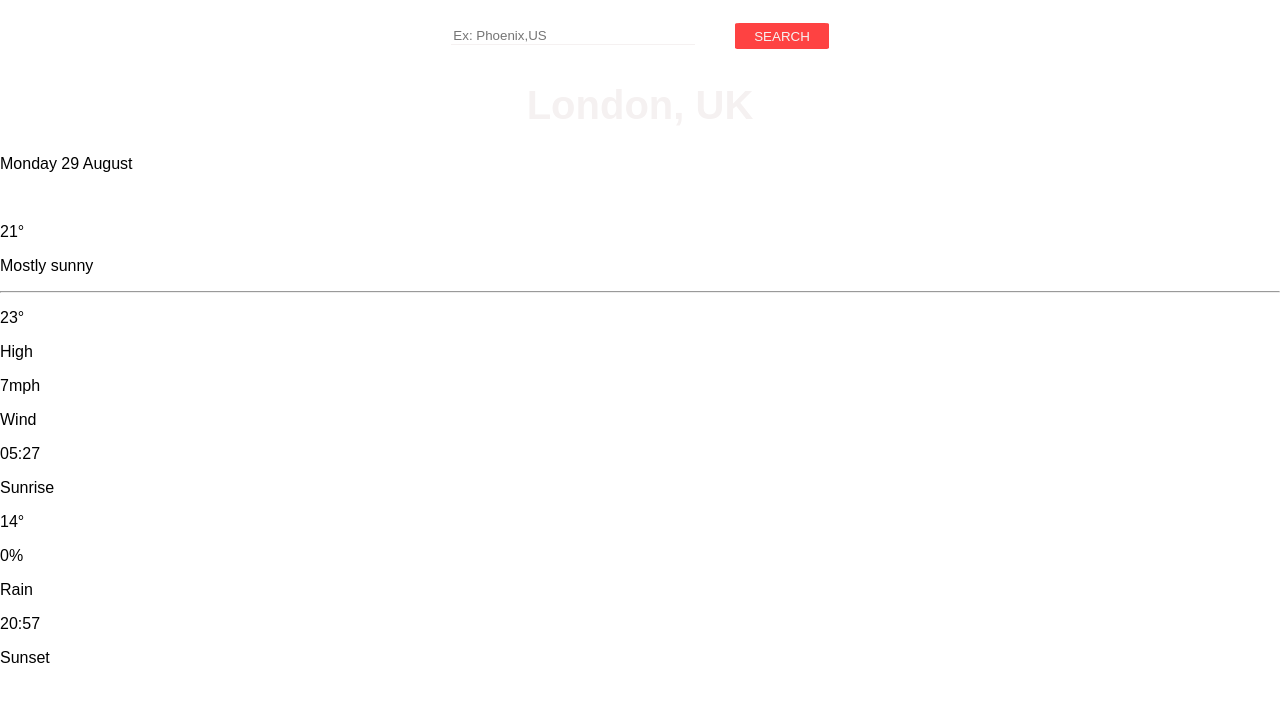
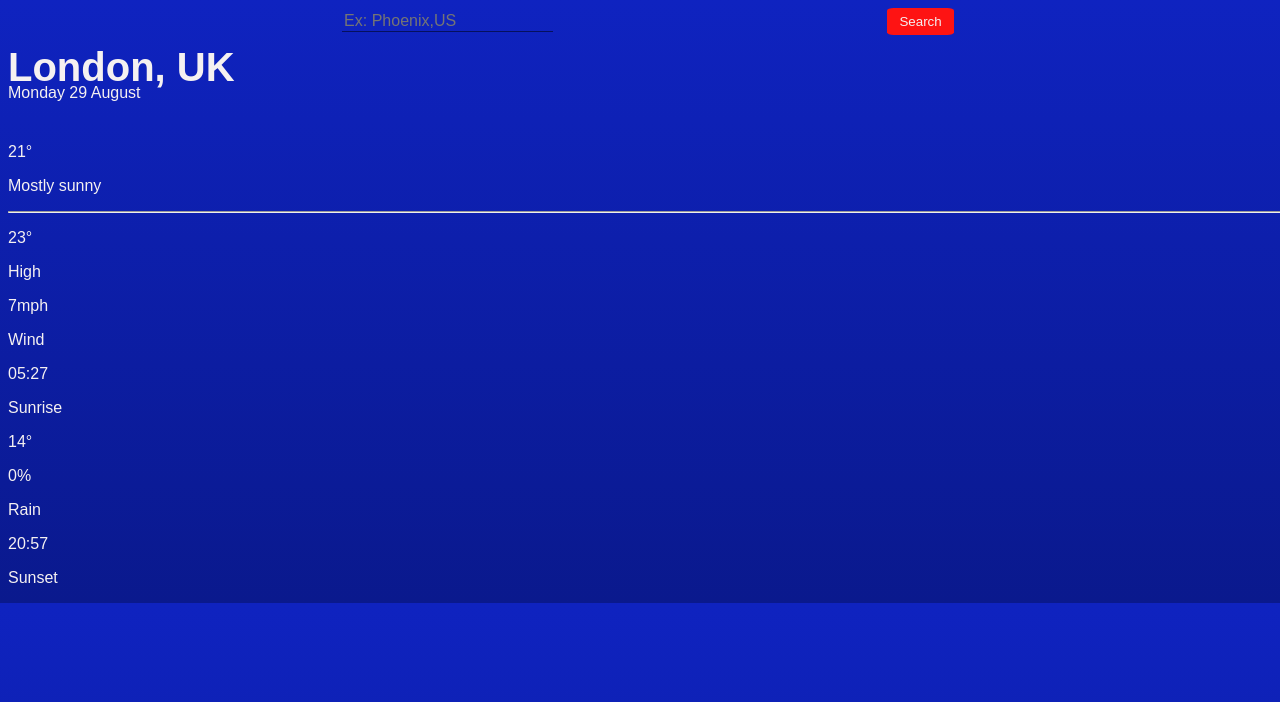
Before and after one commit to LeoLoureiro-code/Weather-App, a plain HTML site: page index.html in a window 1280 px wide. Drawn offline with Linux system fonts and the light colour scheme.

Commit message:
center search and add background

```diff
--- a/styles.css
+++ b/styles.css
@@ -10,103 +10,58 @@
 }
 
 body{
+    background: linear-gradient(#0f23c0, #0a198d);
+    color: var(--text-color);
+    height: 100%;
     font-family: Arial, Helvetica, sans-serif;
-    margin: 0;
+    width: 100%;
 }
 
 #btn{
     background-color: var(--button-color);
     border: none;
-    border-radius: 5%;
+    border-radius: 10%;
     color: var(--text-color);
-    display: inline;
-    text-transform: uppercase;
     height: 2em;
-    opacity: 0.8;
-    width: 7em;
+    outline: none;
+    transition: 0.3s;
+    width: 5em;
+
 }
 
 #btn:hover{
-    opacity: 1;
-}
-
-.grades{
-    font-size: 9em;
+    background-color: var(--text-color);
+    color: var(--button-color);
 }
 
 h1{
-    color: var(--text-color);
     font-size: 2.5em;
-    text-align: center;
-}
-
-input{
-    border: none;
-    border-bottom: 1px solid var(--text-color);
-    color: var(--card-color);
-    margin-right: 1em;
-    width: 18em;
-}
-
-input:focus{
-    outline: none;
-}
-
-#mainContainer{
-    image-rendering: pixelated;
-    background-image: url(./weatherImages/clean-sky-night.jpg);
-    background-position: center;
-    background-size: cover;
-    background-repeat: no-repeat;
-    min-height: 100vh;
 }
 
 
-#searchDiv{
-    color: var(--card-color);
-    display: flex;
-    justify-content:center;
-    align-items: center;
-    height: 5vh;
-    margin-top: 1em;
+#input{
+    background-color: transparent;
+    border: none;
+    border-bottom: 1px solid var(--search-background);
+    font-size: 1em;
+
+}
+input:focus{
+    outline: transparent;
+}
+
+.locationDiv{
+    height: auto;
+    line-height: 0;
+    margin-top: 2em;
     width: 100%;
 }
 
-#weatherDisplayDiv{
-    background: rgba(43, 42, 42, 0.2);
-    backdrop-filter: blur(3px);
+/*Center the search division*/
+#searchDiv{
+    align-items: center;
     display: flex;
-    flex-direction: column;
-    height: 100vh;
-    position: relative;
-    width: 100vw;
+    justify-content: space-evenly;
+    margin: 0 auto;
+
 }
-
-.weatherCard{
-    color: var(--card-color);
-    /*box-shadow: 0px 3px 1px var(--shadow);*/
-}
-
-.weatherInfo{
-    display: flex;
-    flex-direction: column;
-    color: var(--card-background);
-    height: 80vh;
-    align-items: center;
-    justify-content: center;
-}
-
-/*
-
-*/
-
-@media only screen and (min-width: 1000px) {
-
-    input{
-        margin-right: 3em;
-    }
-
-    #searchDiv{
-        justify-content: center;
-    }
-}
```
